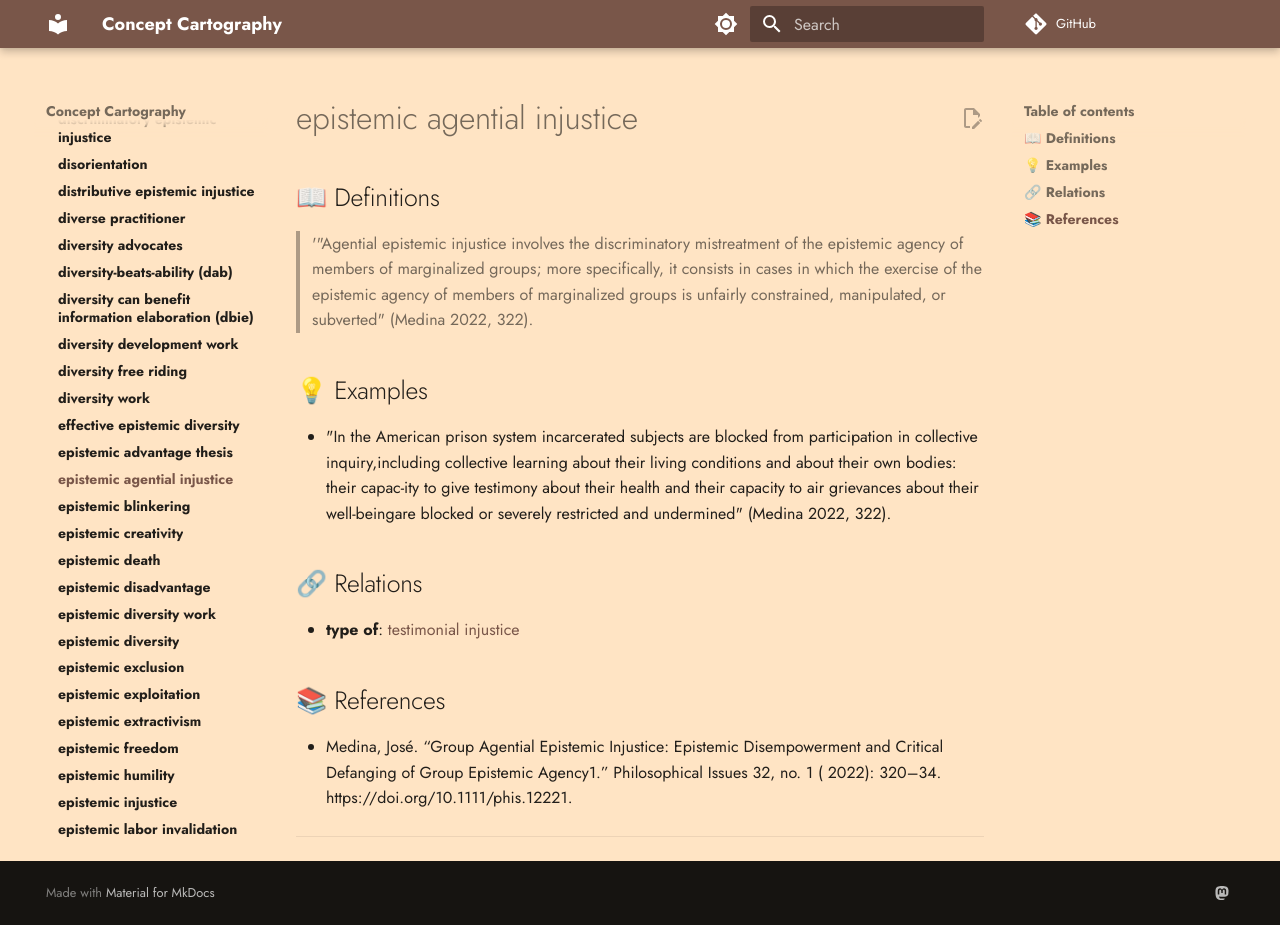
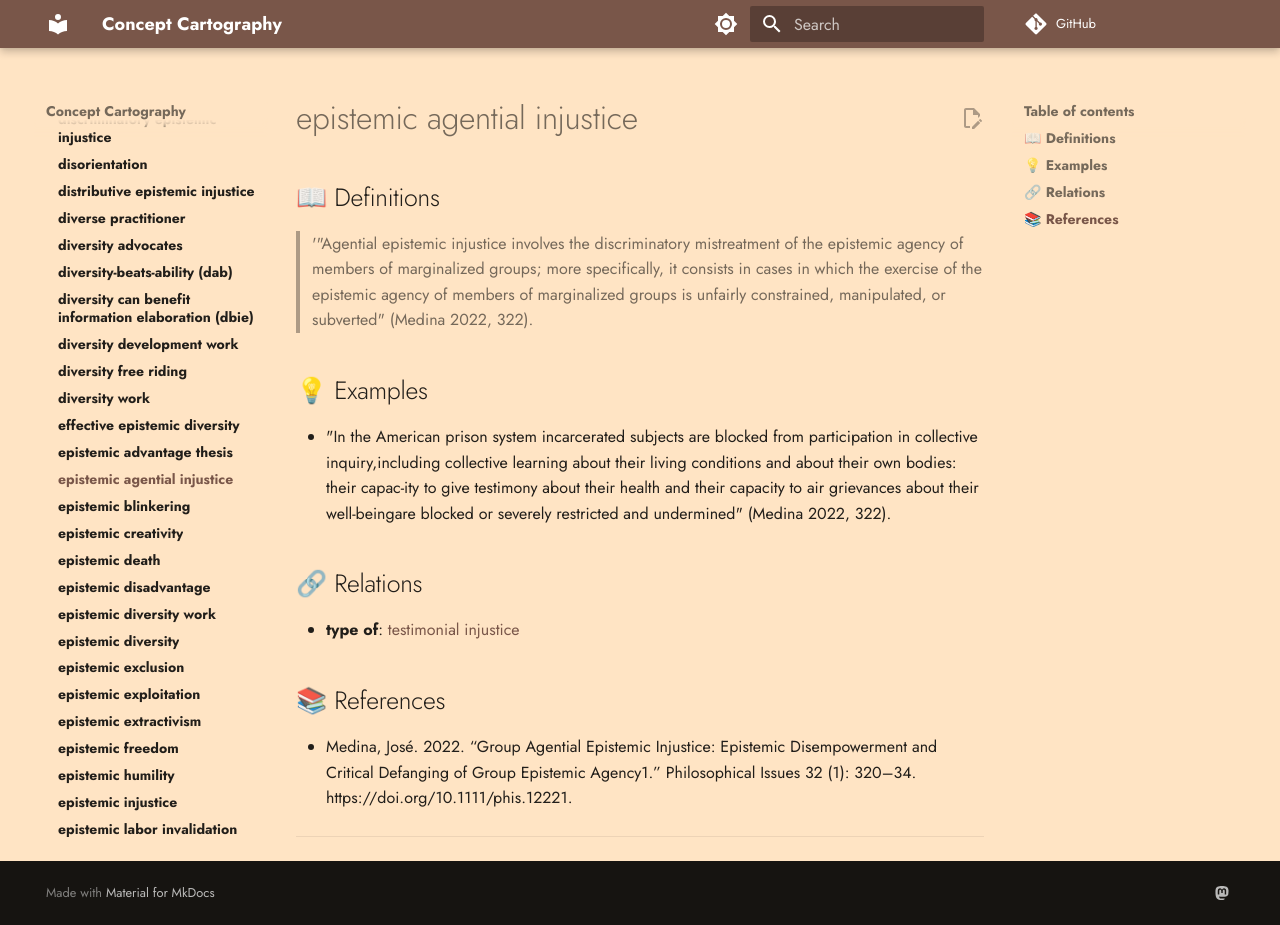
Before and after one commit to conceptcartography/conceptcartography, an MkDocs documentation site: the page built from docs/concepts/epistemic-agential-injustice.md, in a window 1280 px wide and 925 px high. Built offline with MkDocs 1.6.1 and Material for MkDocs 9.7.7, drawn with Linux system fonts in a browser that asks for light colours; comment, search, counter and statistics services are not loaded; the version menu is left out.

```diff
--- a/docs/concepts/epistemic-agential-injustice.md
+++ b/docs/concepts/epistemic-agential-injustice.md
@@ -14,7 +14,7 @@
 
 ## 📚 References
 
-- Medina, José. “Group Agential Epistemic Injustice: Epistemic Disempowerment and Critical Defanging of Group Epistemic Agency1.” Philosophical Issues 32, no. 1 ( 2022): 320–34. https://doi.org/10.1111/phis.12221.
+- Medina, José. 2022. “Group Agential Epistemic Injustice: Epistemic Disempowerment and Critical Defanging of Group Epistemic Agency1.” Philosophical Issues 32 (1): 320–34. https://doi.org/10.1111/phis.12221.
 
 
 ---
```
